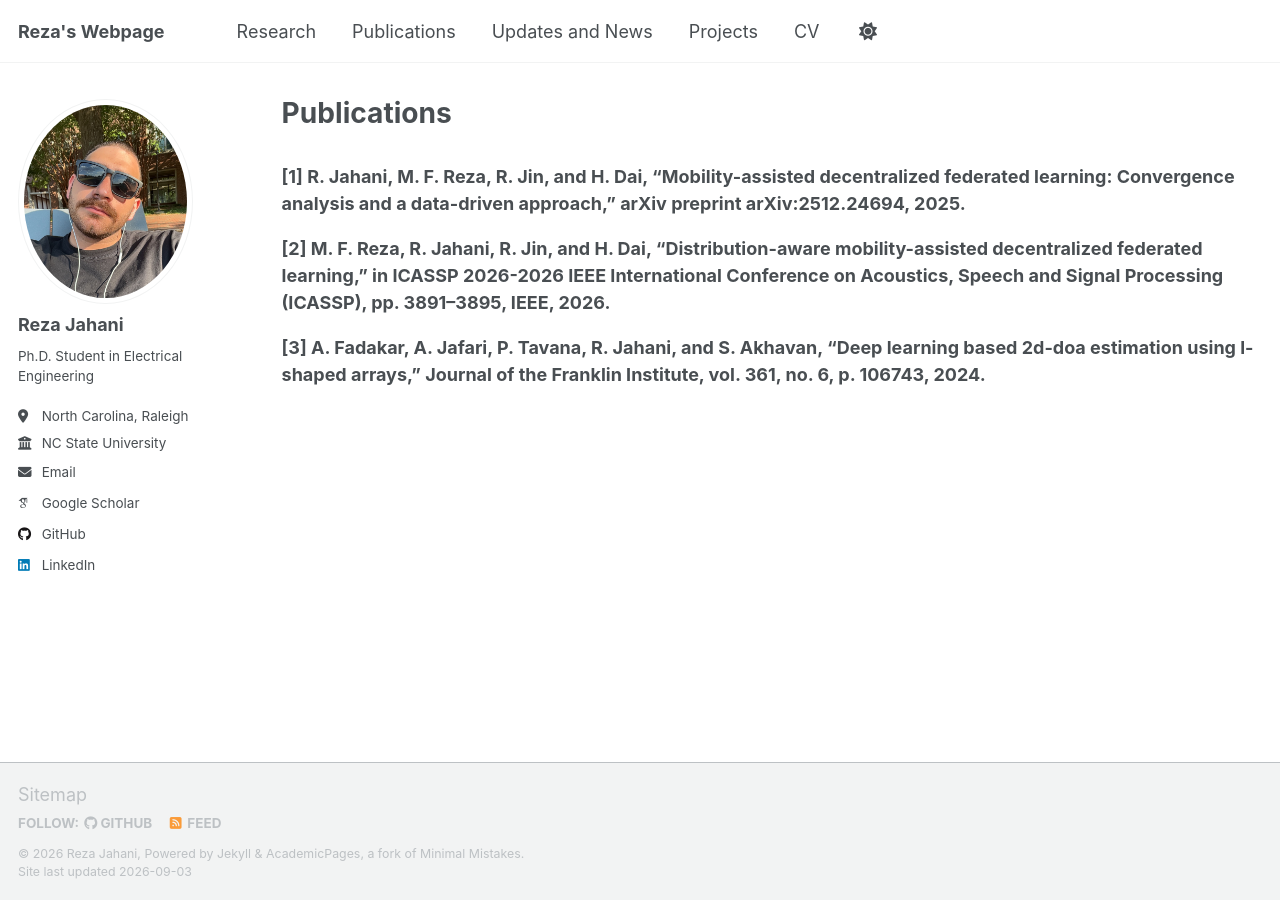
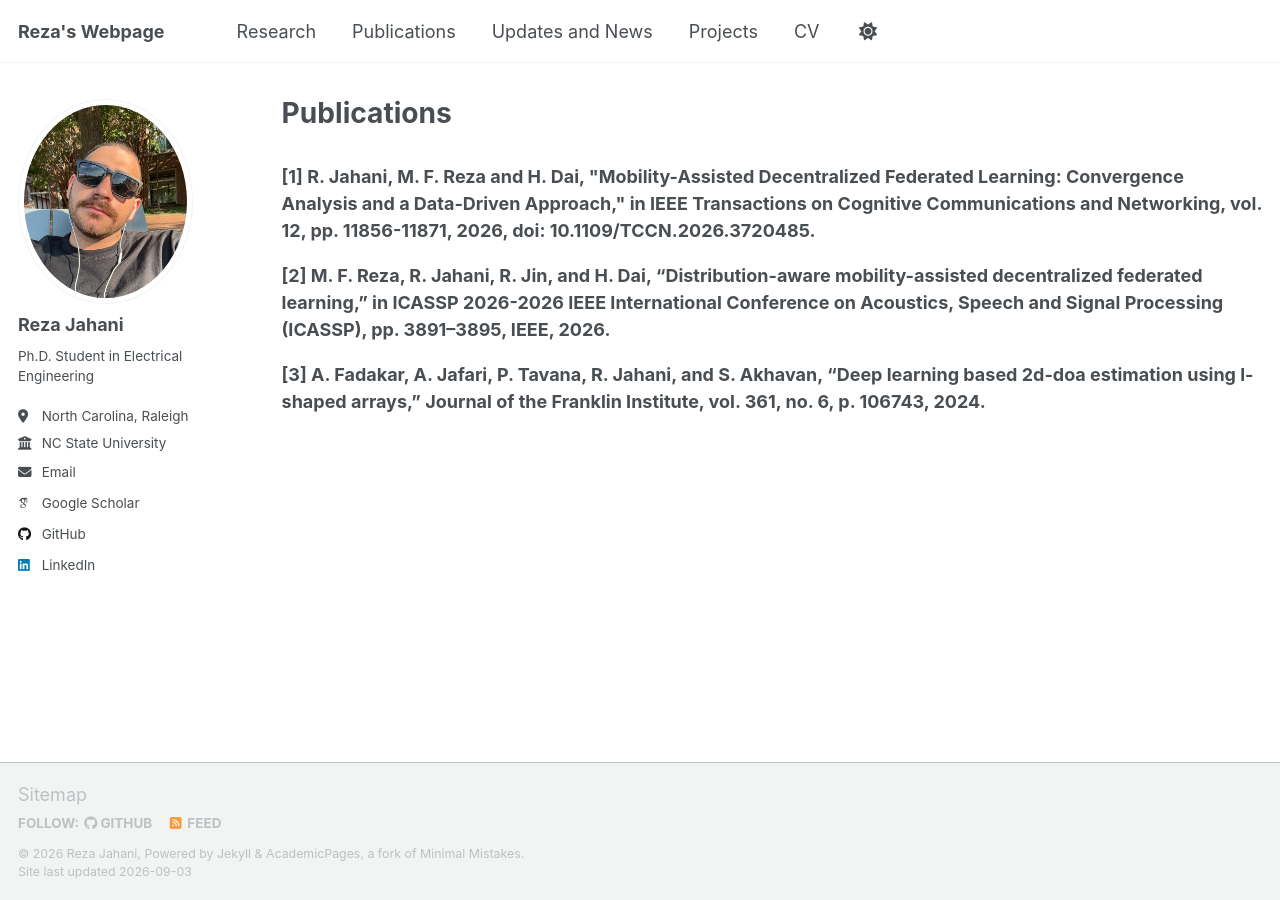
Before and after one commit to RezaJahanii/RezaJahanii.github.io, a Jekyll site: the page built from _pages/publications.html, in a window 1280 px wide. Built offline with Jekyll 4.4.1, drawn with Linux system fonts in a browser that asks for light colours; some web fonts are replaced; a script that is not in the unit is left out.

Commit message:
Update publications.html

```diff
--- a/_pages/publications.html
+++ b/_pages/publications.html
@@ -11,7 +11,7 @@ author_profile: true
   <ul>
 
     <li>
-      <strong>[1] R. Jahani, M. F. Reza, R. Jin, and H. Dai, “Mobility-assisted decentralized federated learning: Convergence analysis and a data-driven approach,” arXiv preprint arXiv:2512.24694, 2025.</strong>
+      <strong>[1] R. Jahani, M. F. Reza and H. Dai, "Mobility-Assisted Decentralized Federated Learning: Convergence Analysis and a Data-Driven Approach," in IEEE Transactions on Cognitive Communications and Networking, vol. 12, pp. 11856-11871, 2026, doi: 10.1109/TCCN.2026.3720485.</strong>
     </li>
 
     <li>
```
